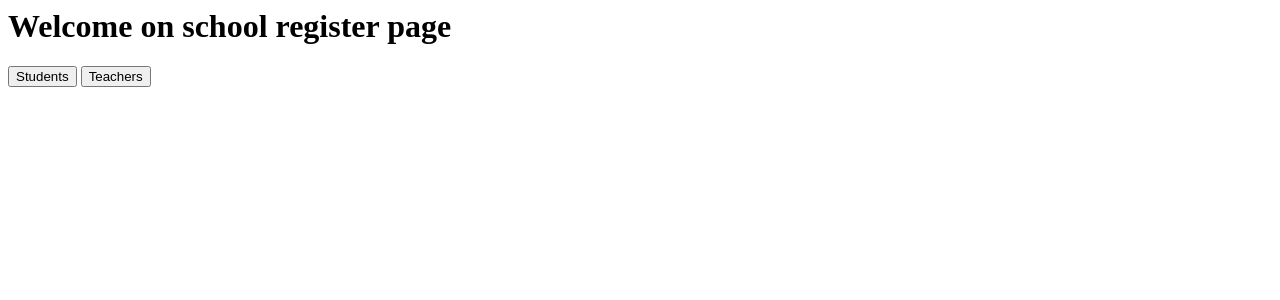
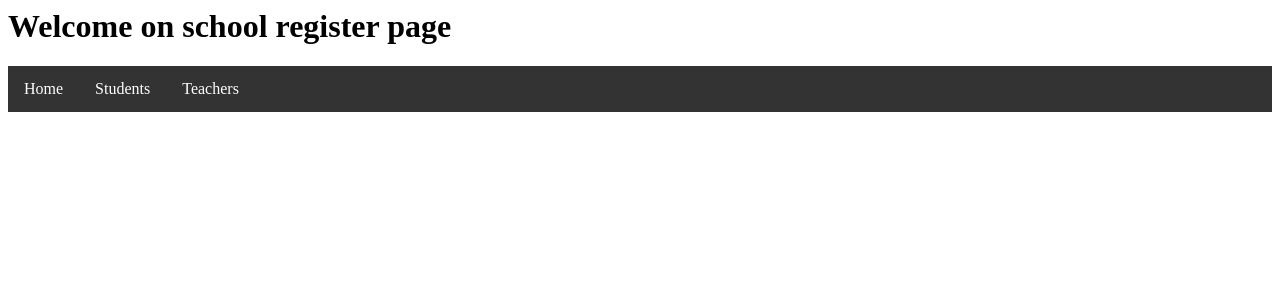
Before and after one commit to Datny/school-students-studies, a Django app: page / in a window 1280 px wide. Shown: the top 300 px of the page. Run offline with Django 3.2, Linux system fonts and the light colour scheme.

Commit message:
create blocks for templater, and simple css menu bar

```diff
--- /dev/null
+++ b/school/school/static/school/style.css
@@ -0,0 +1,24 @@
+ul {
+  list-style-type: none;
+  margin: 0;
+  padding: 0;
+  overflow: hidden;
+  background-color: #333;
+}
+
+li {
+  float: left;
+}
+
+li a {
+  display: block;
+  color: white;
+  text-align: center;
+  padding: 14px 16px;
+  text-decoration: none;
+}
+
+/* Change the link color to #111 (black) on hover */
+li a:hover {
+  background-color: #111;
+}
--- a/school/school/urls.py
+++ b/school/school/urls.py
@@ -5,9 +5,9 @@ from django.conf import settings
 from . import views
 
 
-urlpatterns = [path("admin/", admin.site.urls), path("", views.home),
-                path ("teachers/", views.teachers),
-                path ("students/", views.students)]
+urlpatterns = [path("admin/", admin.site.urls), path("", views.home, name="home"),
+                path ("teachers/", views.teachers, name="students"),
+                path ("students/", views.students, name="teachers")]
 
 if settings.DEBUG:
     import debug_toolbar
--- a/school/templates/home.html
+++ b/school/templates/home.html
@@ -1,5 +1,12 @@
+{% load static %}
+<link rel="stylesheet" type="text/css" href="{% static 'school/style.css' %}">
+
+
 <h1>Welcome on school register page</h1>
-<button onclick="location.href='http://www.example.com'" type="button">
-         Students</button>
-<button onclick="location.href='http://www.example.com'" type="button">
-         Teachers</button>
+    <ul>
+        <li><a href="{%url 'home'%}">Home</a></li>
+        <li><a href="{%url 'students'%}">Students</a></li>
+        <li><a href="{%url 'teachers'%}">Teachers</a></li>
+    </ul>
+{% block content %}
+{% endblock %}
```
Also changed, not shown: school/templates/students.html (+3 -10 lines), school/templates/teachers.html (+3 -10 lines).
